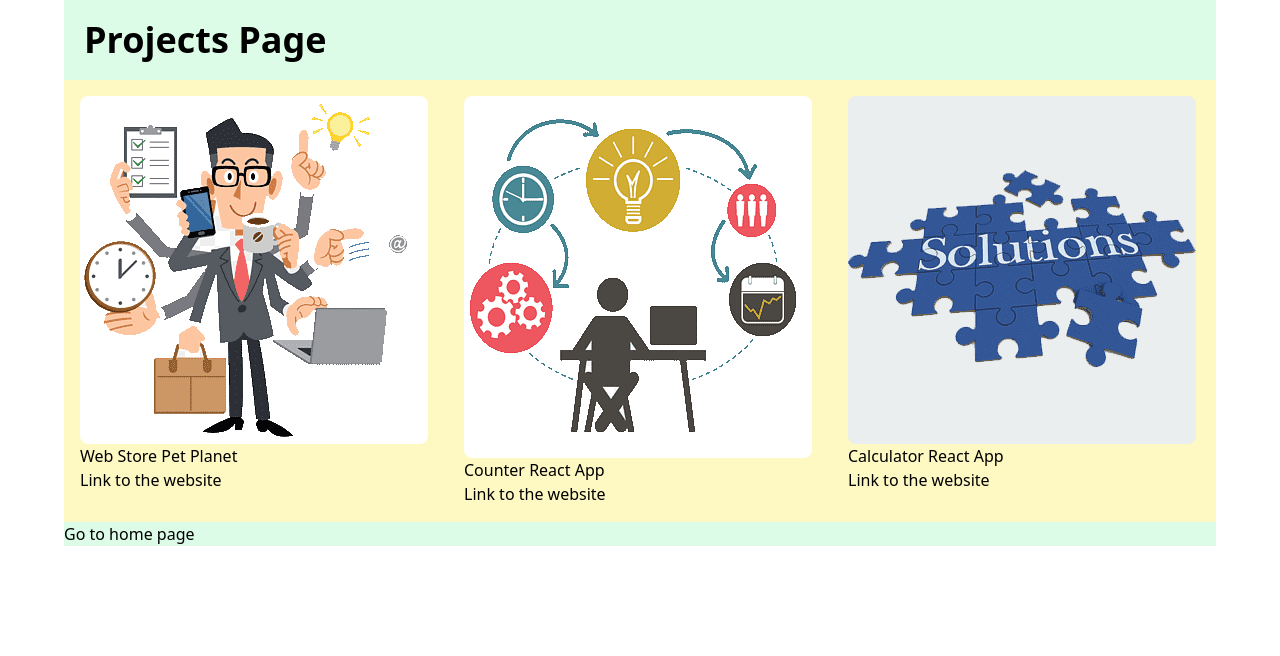
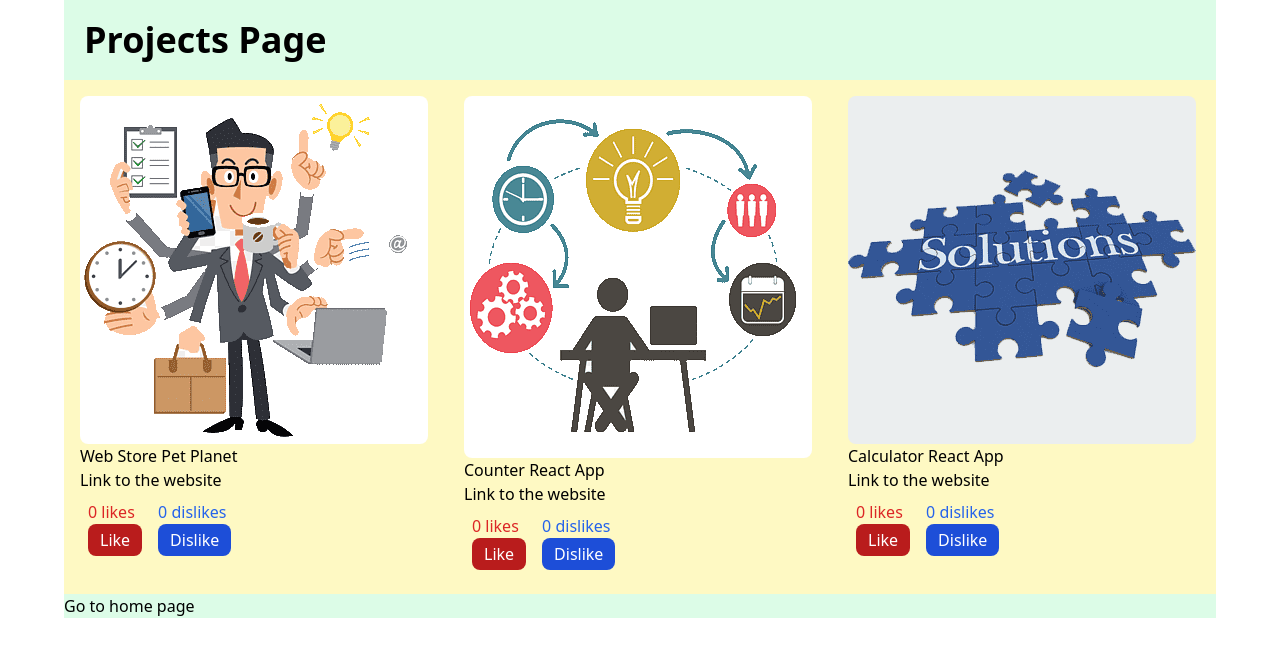
Before and after one commit to Simeonov11/skillcity-mp, a Next.js app: page /projects in a window 1280 px wide. Shown: the top 656 px of the page. Built offline with nearby package versions, Linux system fonts and the light colour scheme.

Commit message:
added Likes and Dislikes button

```diff
--- a/components/project-grid/project-item.js
+++ b/components/project-grid/project-item.js
@@ -1,4 +1,20 @@
+import { useState } from "react"
+
 export default function ProjectItem({ name, url, imgUrl}) {
+    const [likes, setLikes] = useState(0);
+    const [dislikes, setDislikes] = useState(0);
+
+    const handleIncrementLike = () => {
+        let newValue = likes + 1;
+        setLikes(newValue);
+    }
+
+    const handleDecrementLike = () => {
+        let newValue = dislikes + 1;
+        setDislikes(newValue);
+    }
+
+
     return(
         <div className="bg-yellow-100 p-4">
             <img src={`${imgUrl}`} className="rounded-lg" w-24></img>
@@ -6,6 +22,30 @@ export default function ProjectItem({ name, url, imgUrl}) {
                 {name}
             </p>
             <a href={`${url}`} target="_blank">Link to the website</a>
+            <div className="w-full flex flex-row">
+                <div className="p-2">
+                    <p className="text-red-600">
+                        {likes} likes
+                    </p>
+                    <button className="bg-red-700 text-white px-3 py-1 rounded-lg"
+                    onClick={handleIncrementLike}
+                    >
+                        Like
+                    </button>
+                </div>
+                <div className="p-2">
+                    <p className="text-blue-600">
+                        {dislikes} dislikes
+                    </p>
+                    <button className="bg-blue-700 text-white px-3 py-1 rounded-lg"
+                    onClick={handleDecrementLike}
+                    >
+                        Dislike
+                    </button>
+                </div>
+            </div>
+
+
         </div>
     )
 }
```
